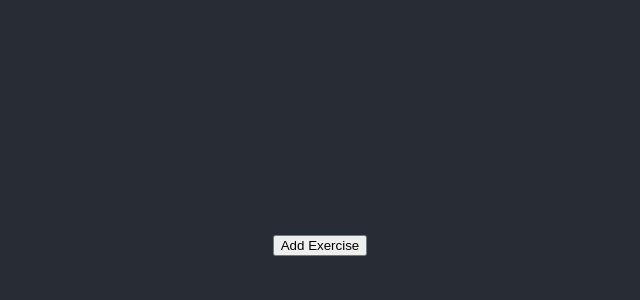
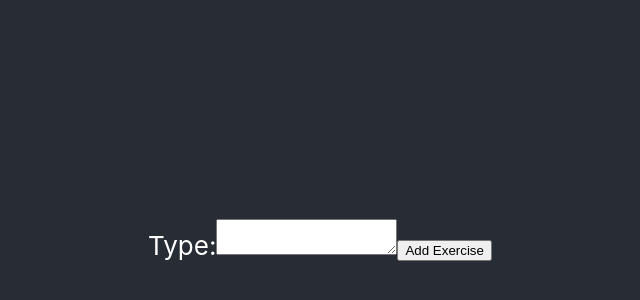
Before and after one commit to AndreBarr/fitjournal, a React (Create React App) app: page / in a window 1280 px wide. Shown: the part 160-460 px from the top of the page, without its empty margins (320-960 px from the left). Built offline with nearby package versions, Linux system fonts and the light colour scheme.

Commit message:
Add first form

```diff
--- a/src/components/Workout.js
+++ b/src/components/Workout.js
@@ -6,19 +6,26 @@ class Workout extends React.Component {
     super(props);
     this.state = {
       exercises: [{ exercise: null }],
+      placeHolder: "Bench Press",
     };
   }
 
-  addExercise() {
+  addExercise(event) {
     const exercises = this.state.exercises.slice();
     this.setState({
-      exercises: exercises.concat([{ exercise: <div>Test</div> }]),
+      exercises: exercises.concat([
+        { exercise: <div>{this.state.placeHolder}</div> },
+      ]),
     });
-    return;
+    event.preventDefault();
   }
 
   renderExercise(i) {
-    return <Exercise value={i} />;
+    return <Exercise value={i} key={i} />;
+  }
+
+  handleChange(event) {
+    this.setState({ placeHolder: event.target.value });
   }
 
   render() {
@@ -29,7 +36,16 @@ class Workout extends React.Component {
     return (
       <div>
         {workout}
-        <button onClick={() => this.addExercise()}>Add Exercise</button>
+        <form onSubmit={(event) => this.addExercise(event)}>
+          <label>
+            Type:
+            <textarea
+              value={this.placeHolder}
+              onChange={(event) => this.handleChange(event)}
+            ></textarea>
+          </label>
+          <input type="submit" value="Add Exercise" />
+        </form>
       </div>
     );
   }
```
Also changed, not shown: src/components/ExerciseForm.js (added, +17 -0 lines).
